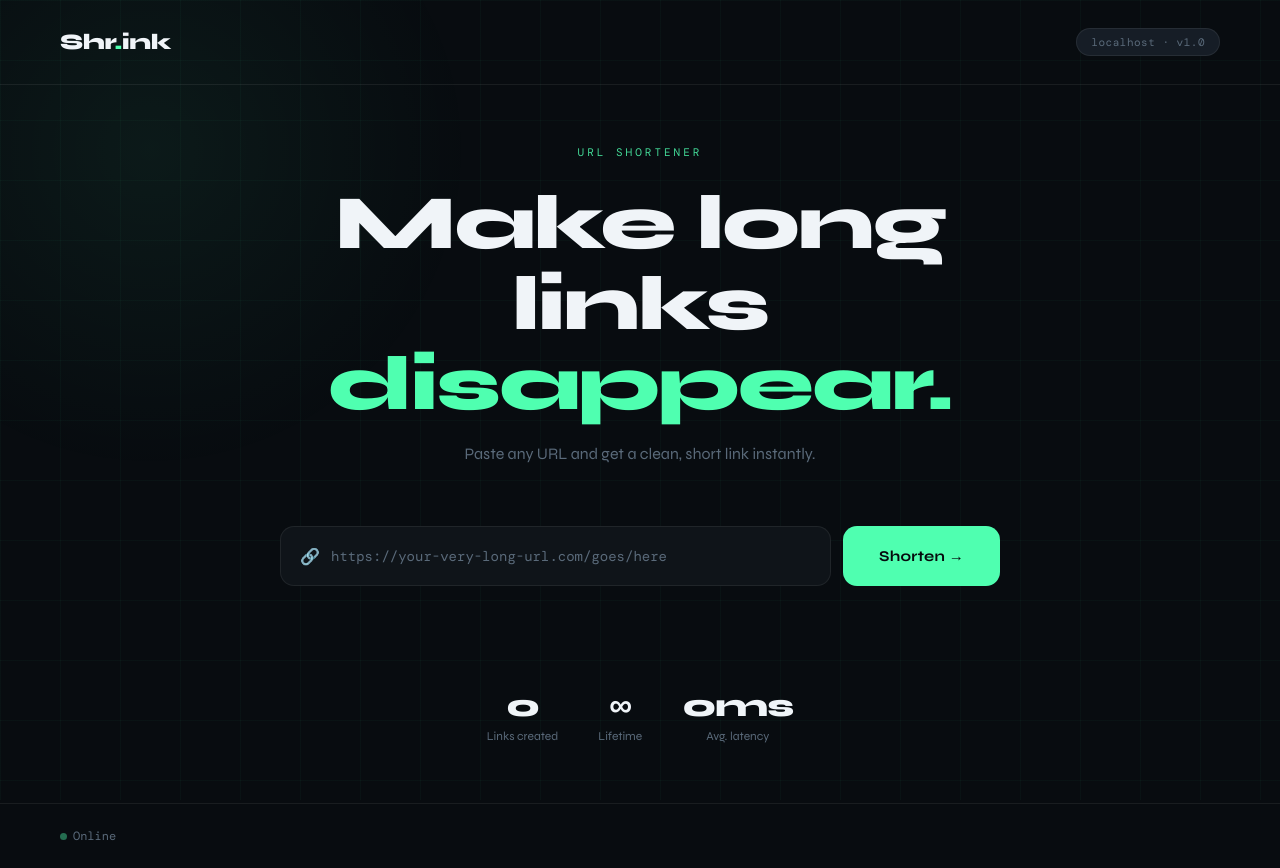
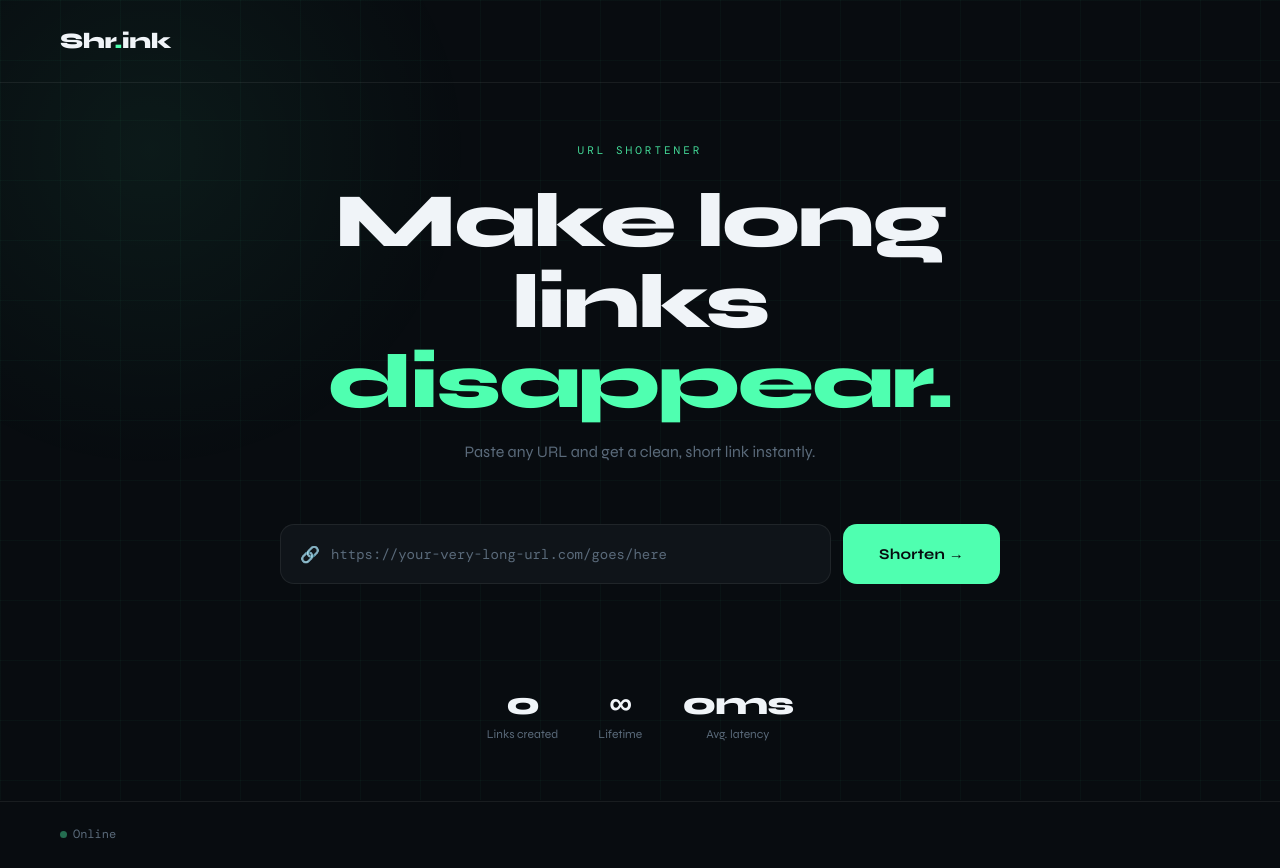
Before and after one commit to Maheswari-23/URL_Shortener_CI-CD_Practice, a website: page public/index.html in a window 1280 px wide. Drawn offline with nearby package versions, Linux system fonts and the light colour scheme.

Commit message:
Remove nav-badge from the navigation bar

```diff
--- a/public/index.html
+++ b/public/index.html
@@ -390,7 +390,7 @@
 
   <nav>
     <div class="logo">Shr<span>.</span>ink</div>
-    <div class="nav-badge">localhost · v1.0</div>
+
   </nav>
 
   <main>
```
